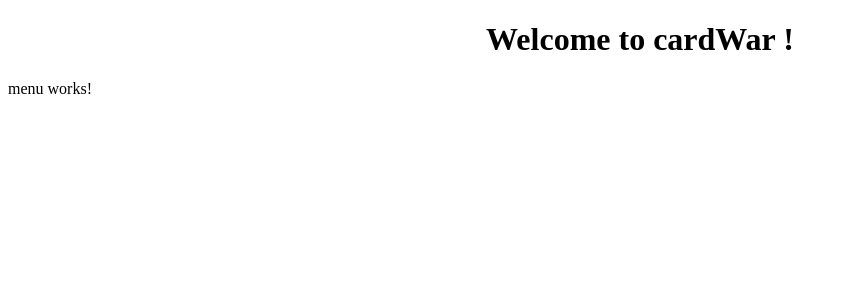
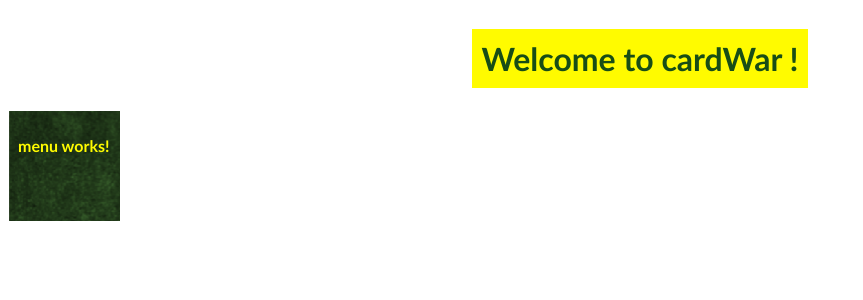
Before and after one commit to neuracr/cardWar, an Angular app in the folder cardWar/: page /menu in a window 1280 px wide. Shown: the top 300 px of the page, without its empty margins (0-863 px from the left). Built offline with nearby package versions, Linux system fonts and the light colour scheme.

Commit message:
styles du menu

```diff
--- a/cardWar/src/app/app.component.css
+++ b/cardWar/src/app/app.component.css
@@ -0,0 +1,7 @@
+h1 {
+    font-family: calibri;
+    color: rgb(24, 77, 22);
+    background-color: rgb(255, 251, 0);
+    padding: 10px;
+    display: inline-block;
+}
--- a/cardWar/src/app/menu/menu.component.css
+++ b/cardWar/src/app/menu/menu.component.css
@@ -0,0 +1,17 @@
+#menu-container {
+    font-family: calibri;
+    background-color: rgb(24, 77, 22);
+    color:rgb(255, 251, 0);
+    padding: 10px;
+    padding-bottom:50px;
+    font-weight: bold;
+    display: inline-block;
+    background-image: url("../img/mat.png");
+    background-repeat: no-repeat, repeat;
+}
+
+#mat-img {
+
+    max-width: 100%;
+    max-height: 100%;
+}
--- a/cardWar/src/app/menu/menu.component.html
+++ b/cardWar/src/app/menu/menu.component.html
@@ -1,3 +1,5 @@
-<p>
-  menu works!
-</p>
+<div id = "menu-container">
+  <p>
+    menu works!
+  </p>
+</div>
```
Also changed, not shown: cardWar/src/app/img/mat.png (added).
